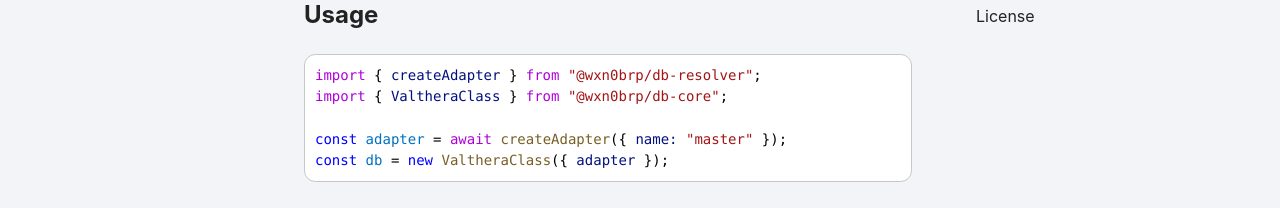
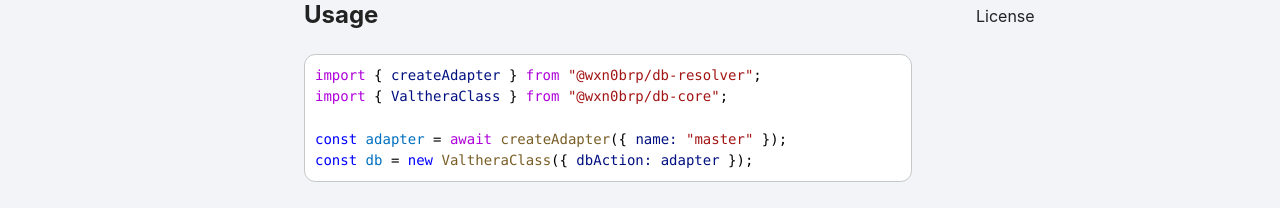
Before and after one commit to wxn0brP/ValtheraDB-resolver, a plain HTML site: page index.html in a window 1280 px wide. Shown: the part 415-623 px from the top of the page. Drawn offline with Linux system fonts and the light colour scheme.

Commit message:
deploy: 37d053cc0ddf8bdd4d3a9c2731f19d3c1843a1ba

```diff
--- a/index.html
+++ b/index.html
@@ -5,7 +5,7 @@
 </code><button type="button">Copy</button></pre>
 
 <h2 id="usage" class="tsd-anchor-link">Usage<a href="#usage" aria-label="Permalink" class="tsd-anchor-icon"><svg viewBox="0 0 24 24" aria-hidden="true"><use href="assets/icons.svg#icon-anchor"></use></svg></a></h2>
-<pre><code class="typescript"><span class="hl-3">import</span><span class="hl-1"> { </span><span class="hl-4">createAdapter</span><span class="hl-1"> } </span><span class="hl-3">from</span><span class="hl-1"> </span><span class="hl-2">&quot;@wxn0brp/db-resolver&quot;</span><span class="hl-1">;</span><br/><span class="hl-3">import</span><span class="hl-1"> { </span><span class="hl-4">ValtheraClass</span><span class="hl-1"> } </span><span class="hl-3">from</span><span class="hl-1"> </span><span class="hl-2">&quot;@wxn0brp/db-core&quot;</span><span class="hl-1">;</span><br/><br/><span class="hl-5">const</span><span class="hl-1"> </span><span class="hl-6">adapter</span><span class="hl-1"> = </span><span class="hl-3">await</span><span class="hl-1"> </span><span class="hl-0">createAdapter</span><span class="hl-1">({ </span><span class="hl-4">name:</span><span class="hl-1"> </span><span class="hl-2">&quot;master&quot;</span><span class="hl-1"> });</span><br/><span class="hl-5">const</span><span class="hl-1"> </span><span class="hl-6">db</span><span class="hl-1"> = </span><span class="hl-5">new</span><span class="hl-1"> </span><span class="hl-0">ValtheraClass</span><span class="hl-1">({ </span><span class="hl-4">adapter</span><span class="hl-1"> });</span>
+<pre><code class="typescript"><span class="hl-3">import</span><span class="hl-1"> { </span><span class="hl-4">createAdapter</span><span class="hl-1"> } </span><span class="hl-3">from</span><span class="hl-1"> </span><span class="hl-2">&quot;@wxn0brp/db-resolver&quot;</span><span class="hl-1">;</span><br/><span class="hl-3">import</span><span class="hl-1"> { </span><span class="hl-4">ValtheraClass</span><span class="hl-1"> } </span><span class="hl-3">from</span><span class="hl-1"> </span><span class="hl-2">&quot;@wxn0brp/db-core&quot;</span><span class="hl-1">;</span><br/><br/><span class="hl-5">const</span><span class="hl-1"> </span><span class="hl-6">adapter</span><span class="hl-1"> = </span><span class="hl-3">await</span><span class="hl-1"> </span><span class="hl-0">createAdapter</span><span class="hl-1">({ </span><span class="hl-4">name:</span><span class="hl-1"> </span><span class="hl-2">&quot;master&quot;</span><span class="hl-1"> });</span><br/><span class="hl-5">const</span><span class="hl-1"> </span><span class="hl-6">db</span><span class="hl-1"> = </span><span class="hl-5">new</span><span class="hl-1"> </span><span class="hl-0">ValtheraClass</span><span class="hl-1">({ </span><span class="hl-4">dbAction:</span><span class="hl-1"> </span><span class="hl-4">adapter</span><span class="hl-1"> });</span>
 </code><button type="button">Copy</button></pre>
 
 <h3 id="more-examples" class="tsd-anchor-link">More Examples<a href="#more-examples" aria-label="Permalink" class="tsd-anchor-icon"><svg viewBox="0 0 24 24" aria-hidden="true"><use href="assets/icons.svg#icon-anchor"></use></svg></a></h3>
```
